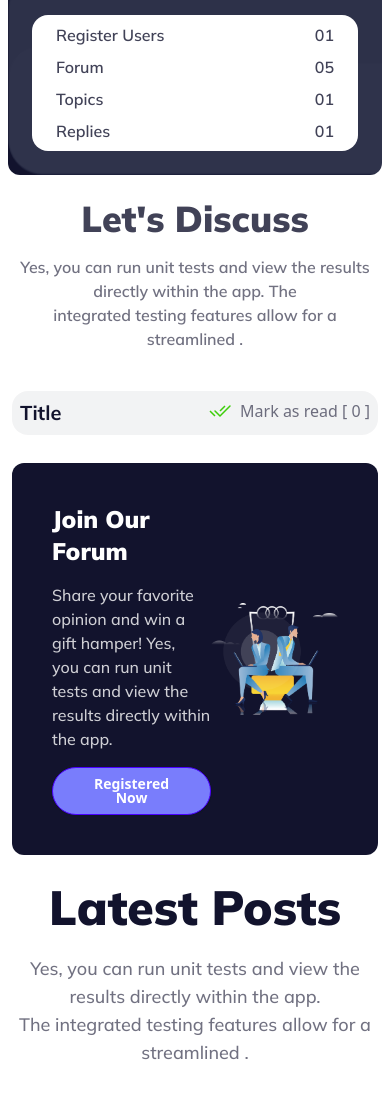
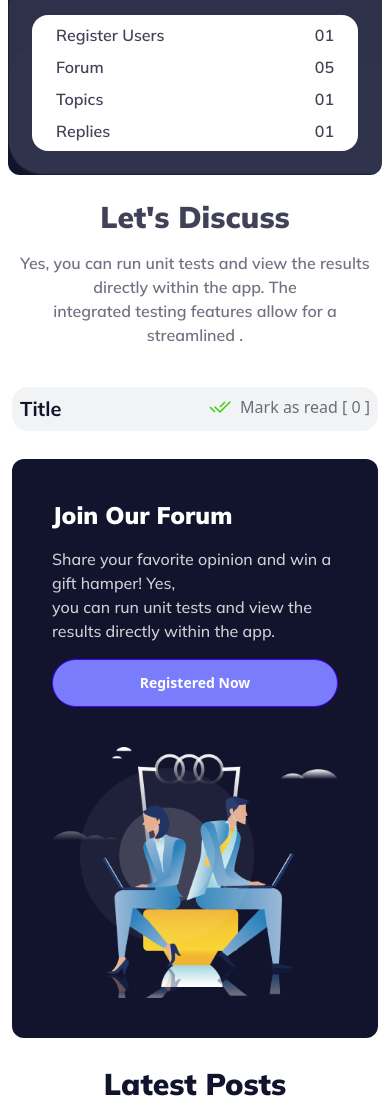
Before and after one commit to FahimReshad/retro-forum, a plain HTML site: page index.html in a window 390 px wide. Shown: the part 329-1434 px from the top of the page. Drawn offline with nearby package versions, Linux system fonts and the light colour scheme; no server answers.

Commit message:
updated full website

```diff
--- a/index.html
+++ b/index.html
@@ -76,7 +76,7 @@
     </section>
                       <!-- lets discuss section  -->
     <section class="container mx-auto mt-6 lg:mt-14 px-1 ">
-      <h1 class="text-center text-4xl font-black mulish-font text-[#12132DCC]">Let's Discuss</h1>
+      <h1 class="text-center text-3xl md:text-4xl font-black mulish-font text-[#12132DCC]">Let's Discuss</h1>
       <p class="text-[#12132D99] text-center my-4 lg:my-8 mulish-font font-semibold">Yes, you can run unit tests and view the results directly within the app. The <br> integrated testing features allow for a streamlined .</p>
       <div id="loading-spinner" class="text-center hidden">
           <span class="loading loading-bars loading-xs"></span>
@@ -106,11 +106,11 @@
     </section>
                            <!-- join our forum section  -->
     <section class="container mx-auto mt-6 lg:mt-14 p-1">
-      <div class="bg-[#12132D] bg-no-repeat bg-cover object-cover pt-10 lg:pt-24 pb-10 px-10 flex justify-around items-center rounded-xl">
+      <div class="bg-[#12132D] bg-no-repeat bg-cover object-cover pt-10 lg:pt-24 pb-10 px-10 flex md:flex-row flex-col gap-10 justify-around items-center rounded-xl">
         <div class="space-y-4 lg:space-y-10">
         <h1 class="text-white text-2xl lg:text-5xl font-black mulish-font">Join Our Forum</h1>
         <p class="mulish-font lg:text-lg font-medium text-[#FFFFFFCC]">Share your favorite opinion and win a gift hamper! Yes, <br> you can run unit tests and view the results directly within the app. </p>
-        <button class="text-white btn btn-primary bg-[#797DFC] rounded-3xl font-bold px-8 lg:text-xl">Registered Now</button>
+        <button class="text-white btn btn-primary bg-[#797DFC] rounded-3xl font-bold px-8 lg:text-xl w-full md:w-fit">Registered Now</button>
       </div>
       <div>
         <img src="images/joinforum.png" alt="">
@@ -119,14 +119,14 @@
     </section>
                          <!-- latest posts section  -->
     <section class="container mx-auto mt-6 lg:mt-14">
-      <h1 class="text-center text-[#12132D] text-5xl font-black mulish-font">Latest Posts</h1>
+      <h1 class="text-center text-[#12132D] text-3xl md:text-5xl font-black mulish-font">Latest Posts</h1>
       <p class="text-center mulish-font text-lg font-medium text-[#12132D99] my-6">Yes, you can run unit tests and view the results directly within the app. <br> The integrated testing features allow for a streamlined .</p>
       <div id="latest-posts-section" class="flex flex-col lg:flex-row gap-8">
       </div>
     </section>
     </main>
                              <!-- footer  -->
-    <footer class="footer footer-center px-10 py-24 bg-[#30325E1A] mt-20">
+    <footer class="footer footer-center px-10 py-24 bg-[#30325E1A] mt-10 md:mt-20">
       <aside class="space-y-5">
         <div class="text-black">
           <a class="mulish-font text-5xl font-black hover:cursor-pointer">ReTro</a>
```
